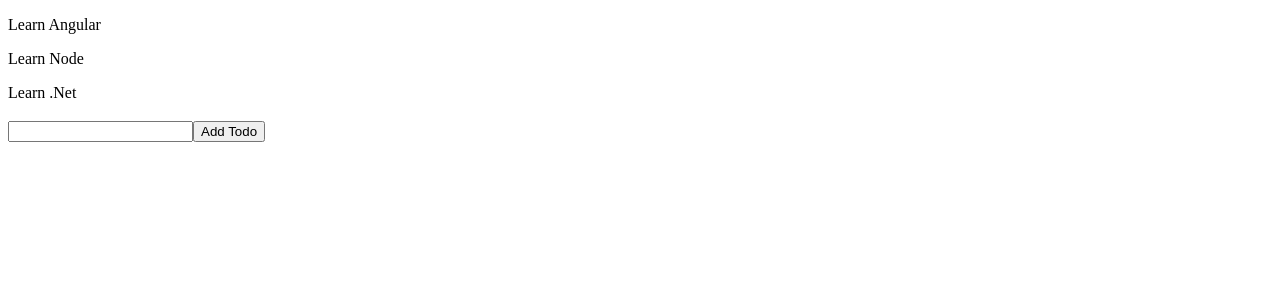
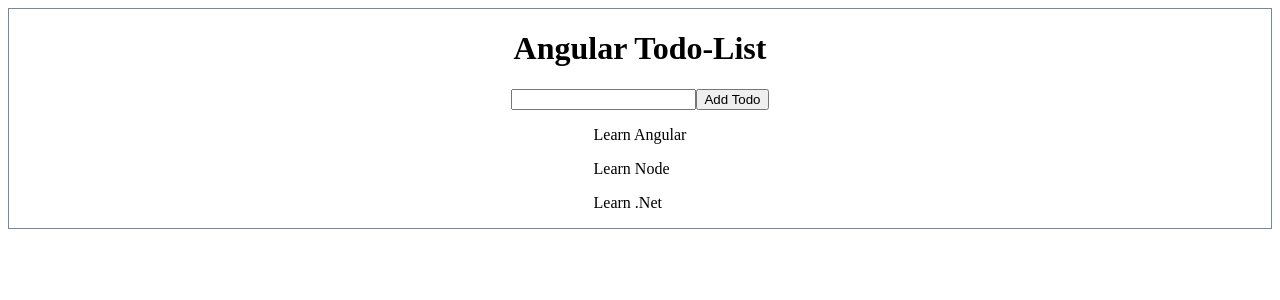
Before and after one commit to angeltorgon/angular-todo-list, an Angular app: page / in a window 1280 px wide. Shown: the top 300 px of the page. Built offline with nearby package versions, Linux system fonts and the light colour scheme.

Commit message:
generate new todo component

```diff
--- a/src/app/app.component.css
+++ b/src/app/app.component.css
@@ -0,0 +1,7 @@
+.app-container {
+    margin: 0 auto;
+    border: 1px solid lightslategrey;
+    display: flex;
+    flex-direction: column;
+    align-items: center;
+}
--- a/src/app/app.component.html
+++ b/src/app/app.component.html
@@ -1,6 +1,8 @@
-<todo-list [todos]="todos" ></todo-list>
-<h3>{{inputText}}</h3>
-<form>
-  <input name="todo" [(ngModel)]="inputText" type="text"/>
-  <button (click)="addTodo()">Add Todo</button>
-</form>
+<div class="app-container">
+  <h1>Angular Todo-List</h1>
+  <form>
+    <input name="todo" [(ngModel)]="inputText" type="text"/>
+    <button (click)="addTodo()">Add Todo</button>
+  </form>
+  <todo-list [todos]="todos" ></todo-list>
+</div>
--- a/src/app/app.component.ts
+++ b/src/app/app.component.ts
@@ -17,6 +17,5 @@ export class AppComponent {
   addTodo() {
     this.todos.push(this.inputText);
     this.inputText = "";
-    // console.log("inputText: ", this.inputText)
   }
 }
```
